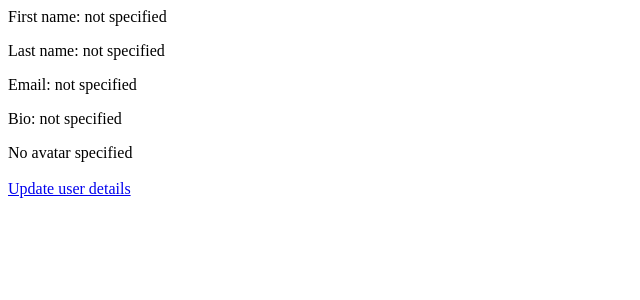
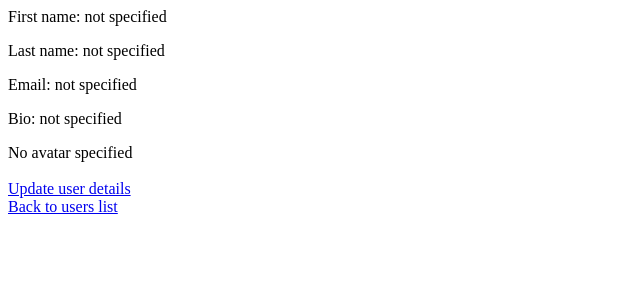
Before and after one commit to MikhailNartsissov/SkillboxDjango, a Django app: page /myauth/users/2/ in a window 1280 px wide. Shown: the part 153-453 px from the top of the page, without its empty margins (0-640 px from the left). Run offline with Django 4.2, Linux system fonts and the light colour scheme; data comes from the database, SQL or seed files in the repository; parts of the project's set-up code (start-up, migrations or seed data) failed here and were passed over.

Commit message:
00039-Separate-form-to-update-user-details-added

```diff
--- a/M_11_Files/mysite/myauth/templates/myauth/user-details.html
+++ b/M_11_Files/mysite/myauth/templates/myauth/user-details.html
@@ -26,5 +26,8 @@
   <div>
     <a href="{% url 'myauth:user-update' pk=user.pk %}">Update user details</a>
   </div>
+  <div>
+    <a href="{% url 'myauth:users-list' %}">Back to users list</a>
+  </div>
 
 {% endblock %}
```
